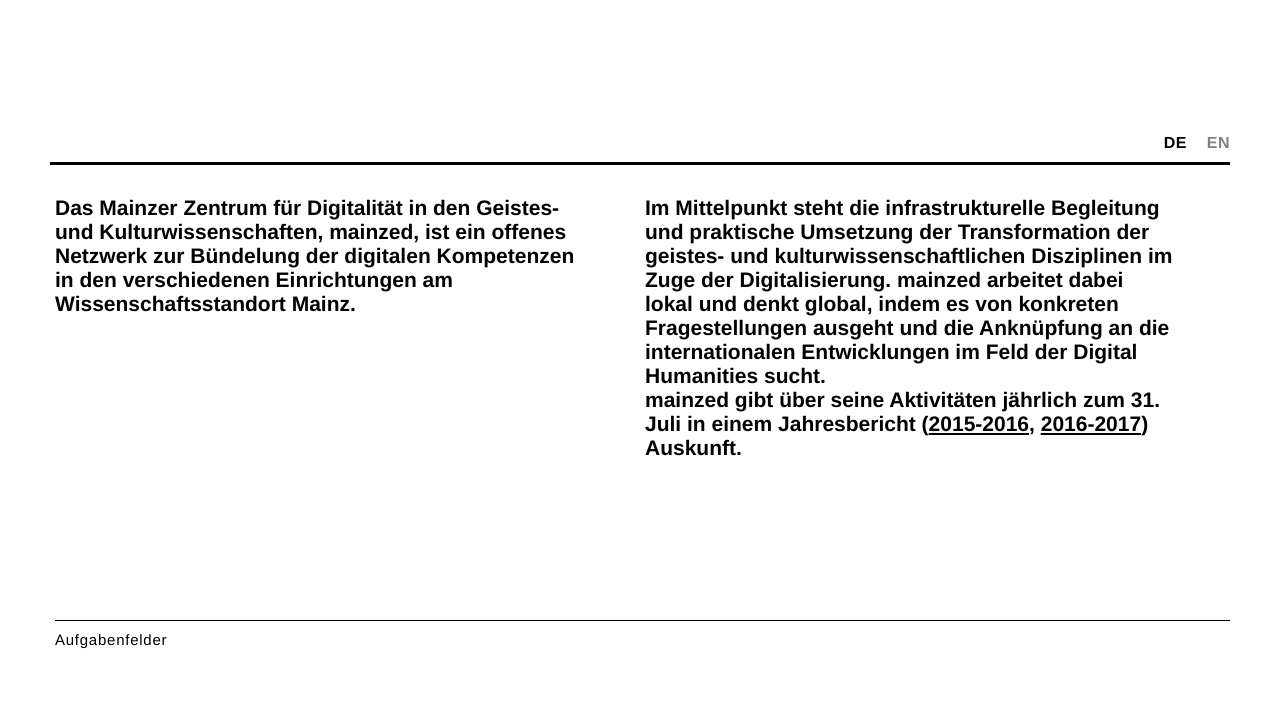
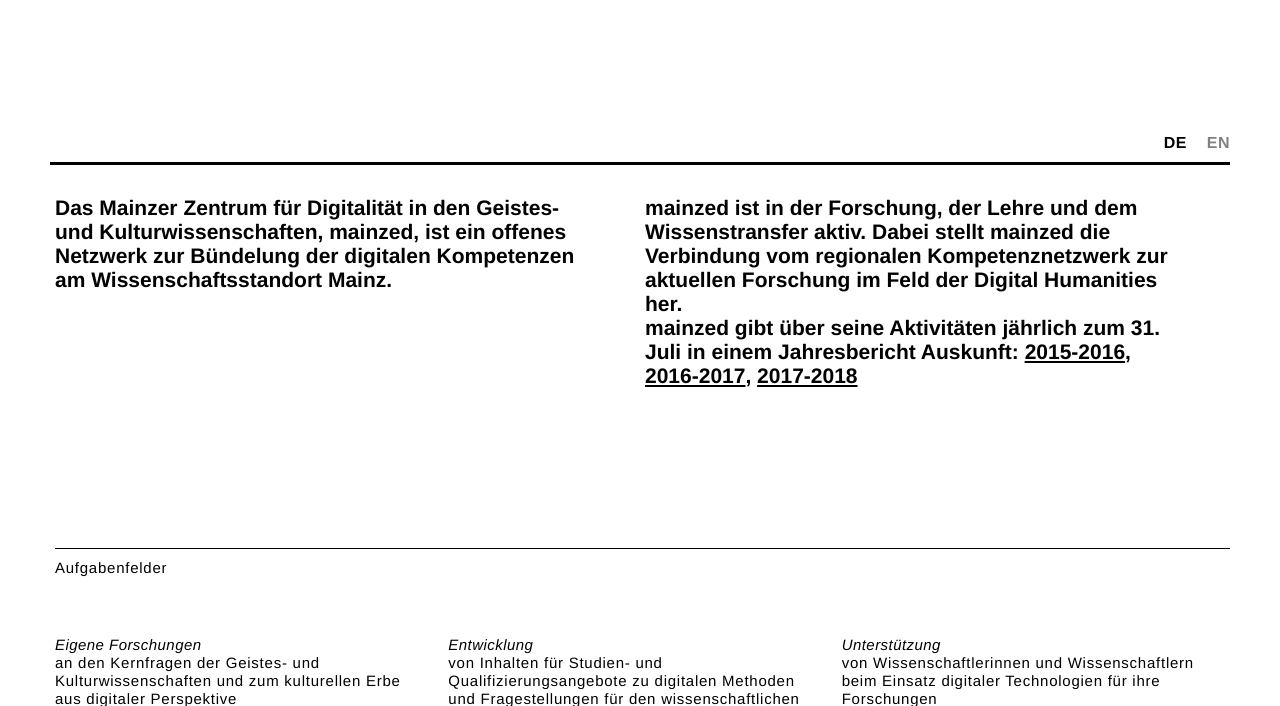
Before and after one commit to mainzed/website, a PHP site: page /de in a window 1280 px wide. Shown: the part 210-916 px from the top of the page. Run offline with PHP 8.4, Linux system fonts and the light colour scheme; some libraries are stand-ins or nearby versions.

Commit message:
Intro überarbeitet
- Jahresbericht Link eingefügt
- Max Grüntgens verändert
- Introtext gekürzt

```diff
--- a/php/lang.de.php
+++ b/php/lang.de.php
@@ -19,8 +19,8 @@ $lang['linktext'] = 		'<br>Anteil an mainzed';
 $lang['MAINZED_NAME'] = 	'mainzed - Mainzer Zentrum für Digitalit&auml;t in den Geistes- und Kulturwissenschaften';
 $lang['subtitle'] = 		'Mainzer Zentrum<br> für Digitalität<br> in den Geistes- und<br> Kulturwissenschaften';
 
-$lang['introtext1'] = 		'Das Mainzer Zentrum für Digitalität in den Geistes- und Kulturwissenschaften, mainzed, ist ein offenes Netzwerk zur Bündelung der digitalen Kompetenzen in den verschiedenen Einrichtungen am Wissenschaftsstandort Mainz.';
-$lang['introtext2'] = 		'Im Mittelpunkt steht die infrastrukturelle Begleitung und praktische Umsetzung der Transformation der geistes- und kulturwissenschaftlichen Disziplinen im Zuge der Digitalisierung. mainzed arbeitet dabei lokal und denkt global, indem es von konkreten Fragestellungen ausgeht und die Anknüpfung an die internationalen Entwicklungen im Feld der Digital Humanities sucht.<br>mainzed gibt über seine Aktivitäten jährlich zum 31. Juli in einem Jahresbericht (<a href="/jahresbericht/2015/" target="_blank">2015-2016</a>, <a href="/jahresbericht/2016/" target="_blank">2016-2017</a>) Auskunft.';
+$lang['introtext1'] = 		'Das Mainzer Zentrum für Digitalität in den Geistes- und Kulturwissenschaften, mainzed, ist ein offenes Netzwerk zur Bündelung der digitalen Kompetenzen am Wissenschaftsstandort Mainz.';
+$lang['introtext2'] = 		'mainzed ist in der Forschung, der Lehre und dem Wissenstransfer aktiv. Dabei stellt mainzed die Verbindung vom regionalen Kompetenznetzwerk zur aktuellen Forschung im Feld der Digital Humanities her.<br>mainzed gibt über seine Aktivitäten jährlich zum 31. Juli in einem Jahresbericht Auskunft: <a href="/jahresbericht/2015/" target="_blank">2015-2016</a>, <a href="/jahresbericht/2016/" target="_blank">2016-2017</a>, <a href="/jahresbericht/2017/" target="_blank">2017-2018</a>';
 $lang['introtext3'] = 		'<span class="italic">Eigene Forschungen</span><br> an den Kernfragen der Geistes- und Kulturwissenschaften und zum kulturellen Erbe aus digitaler Perspektive';
 $lang['introtext4'] = 		'<span class="italic">Entwicklung</span><br> von Inhalten für Studien- und Qualifizierungsangebote zu digitalen Methoden und Fragestellungen für den wissenschaftlichen Nachwuchs in Mainz';
 $lang['introtext5'] = 		'<span class="italic">Unterstützung</span><br> von Wissenschaftlerinnen und Wissenschaftlern beim Einsatz digitaler Technologien für ihre Forschungen';
@@ -145,7 +145,7 @@ $lang['infodufner'] =		'Grafikdesign, Konzeptionelles Design, UX Design <br> (HS
 $lang['infoeitelmann'] =	'Grammatische Variation, Sprachwandel in Theorie und Empirie, Mündlichkeit und Schriftlichkeit <br> (JGU)';
 $lang['infograef'] =		'Mathematik, Informatik, Musikinformatik <br> (JGU)';
 $lang['infogrund'] =		'Geschichte der Frühen Neuzeit, Bibliotheks- und Informationswissenschaften, Digitale Editionen <br> (IEG)';
-$lang['infogruentgens'] =	'Quantitative Textanalyse, Textsatz, Digitale Edition, offene Forschungsdaten <br> (AdW)';
+$lang['infogruentgens'] =	'Quantitative Textanalyse, Textsatz, Digitale Edition, offene Forschungsdaten, Epigraphik, Geschichts- und Kulturwissenschaft<br> (AdW)';
 $lang['infohaft'] =			'Softwareentwicklung, Semantic Web <br> (AdW)';
 $lang['infohambuch'] =		'Medien- und Geoinformatik, Backend- und Frontend-Entwicklung <br> (AdW)';
 $lang['infoheinz'] =		'Datenbanken / Webanwendungen, 3D-Daten, IT-Dienste <br> (RGZM)';
```
